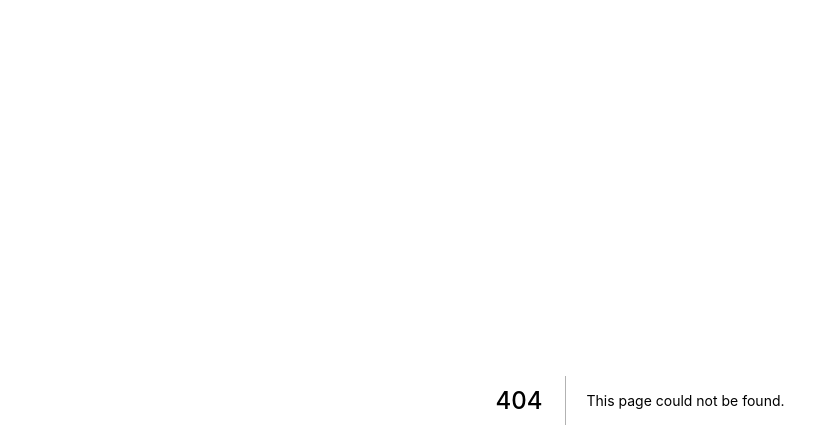
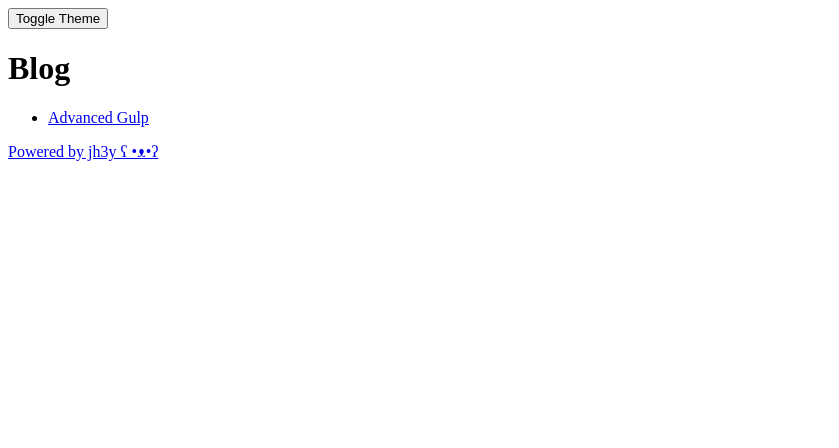
Before and after one commit to jh3y/next-portfolio-starter, a Next.js app: page /blog in a window 1280 px wide. Before the commit this address had no page. Shown: the top 448 px of the page, without its empty margins (0-839 px from the left). Built offline with nearby package versions, Linux system fonts and the light colour scheme.

Commit message:
feat: get MDX and slugify in place

```diff
--- /dev/null
+++ b/components/codepen/index.js
@@ -0,0 +1,3 @@
+const CodePen = () => <h1>Big fat CodePen</h1>
+
+export default CodePen
--- a/package.json
+++ b/package.json
@@ -57,6 +57,7 @@
     "prettier-eslint": "^12.0.0",
     "react": "17.0.1",
     "react-dom": "17.0.1",
+    "slugify": "^1.4.6",
     "tailwindcss": "^2.0.3"
   }
 }
--- /dev/null
+++ b/pages/_document.js
@@ -0,0 +1,20 @@
+import Document, { Html, Head, Main, NextScript } from 'next/document'
+
+class MyDocument extends Document {
+  render() {
+    return (
+      <Html lang="en">
+        {/**
+          TODO:: Insert common things here.
+        */}
+        <Head />
+        <body>
+          <Main />
+          <NextScript />
+        </body>
+      </Html>
+    )
+  }
+}
+
+export default MyDocument
--- /dev/null
+++ b/pages/blog/index.js
@@ -0,0 +1,52 @@
+import fs from 'fs'
+import matter from 'gray-matter'
+import Link from 'next/link'
+import path from 'path'
+import slugify from 'slugify'
+
+import Layout from '@/components/layout'
+
+const POSTS_PATH = path.join(process.cwd(), 'posts')
+
+// postFilePaths is the list of all mdx files inside the POSTS_PATH directory
+const postFilePaths = fs
+  .readdirSync(POSTS_PATH)
+  // Only include md(x) files
+  .filter((path) => /\.mdx?$/.test(path))
+
+const Blog = ({ posts }) => {
+  return (
+    <Layout>
+      <h1>Blog</h1>
+      <ul>
+        {posts.map((post) => (
+          <li key={post.filePath}>
+            <Link href={`/blog/${encodeURIComponent(post.slug)}`}>
+              <a>{post.data.title}</a>
+            </Link>
+          </li>
+        ))}
+      </ul>
+    </Layout>
+  )
+}
+
+export default Blog
+
+export function getStaticProps() {
+  const posts = postFilePaths.map((filePath) => {
+    const source = fs.readFileSync(path.join(POSTS_PATH, filePath))
+    const { content, data } = matter(source)
+
+    return {
+      content,
+      data,
+      filePath,
+      slug: slugify(filePath.toLowerCase(), {
+        remove: /[*+~.()'"!:@mdx]/gm,
+      }),
+    }
+  })
+
+  return { props: { posts } }
+}
```
Also changed, not shown: pages/blog/[slug].js (+14 -11 lines), posts/intro.mdx (+3 -0 lines), 1 other file (tests, documents, lock files or other folders).
